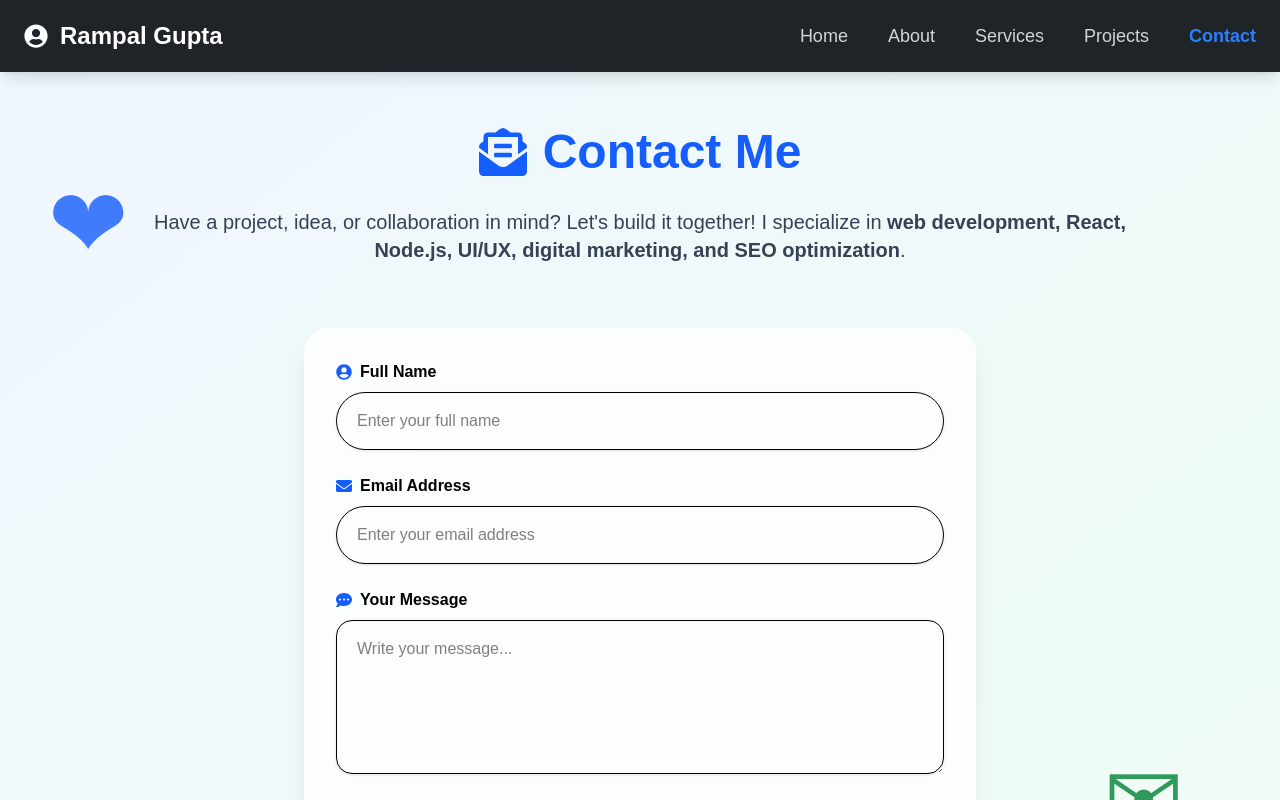
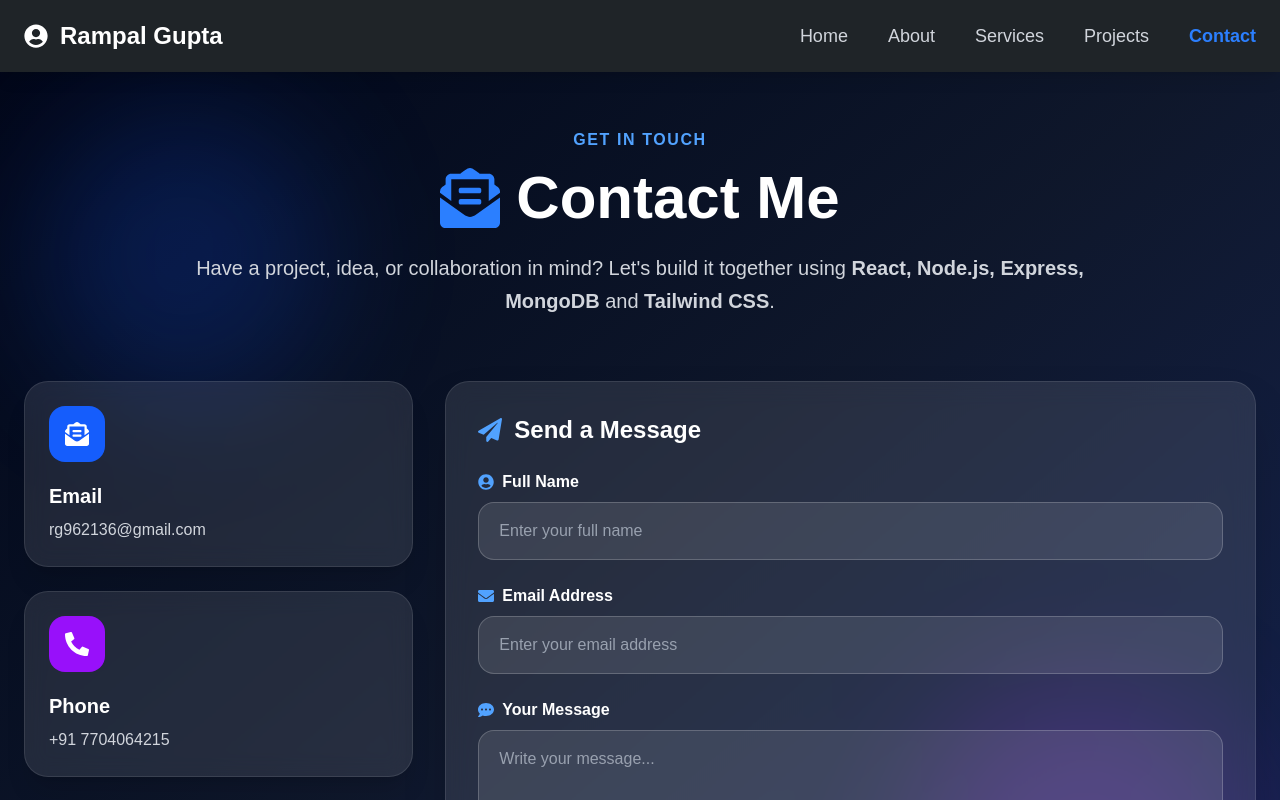
Before and after one commit to inspire-tech-rk/my-portfolio, a React (Vite) app in the folder client/: page /contact in a window 1280 px wide. Shown: the top 800 px of the page. Built offline with nearby package versions, Linux system fonts and the light colour scheme.

Commit message:
Fix production contact API URL

```diff
--- a/client/src/components/ContactForm.jsx
+++ b/client/src/components/ContactForm.jsx
@@ -17,10 +17,7 @@ export default function ContactForm() {
   const [loading, setLoading] = useState(false);
 
   const handleChange = (e) => {
-    setForm({
-      ...form,
-      [e.target.name]: e.target.value,
-    });
+    setForm({ ...form, [e.target.name]: e.target.value });
   };
 
   const handleSubmit = async (e) => {
@@ -46,12 +43,12 @@ export default function ContactForm() {
   };
 
   return (
-    <form
-      onSubmit={handleSubmit}
-      className="bg-white/80 backdrop-blur-md rounded-3xl shadow-xl p-8 max-w-2xl mx-auto"
-    >
-      <label className="font-bold flex items-center gap-2 mb-2">
-        <FaUserCircle className="text-blue-600" />
+   <form
+  onSubmit={handleSubmit}
+  className="w-full"
+>
+      <label className="font-semibold text-white flex items-center gap-2 mb-2">
+        <FaUserCircle className="text-blue-400" />
         Full Name
       </label>
 
@@ -62,11 +59,11 @@ export default function ContactForm() {
         onChange={handleChange}
         placeholder="Enter your full name"
         required
-        className="w-full mb-6 px-5 py-4 rounded-full border shadow focus:outline-blue-500"
+        className="w-full mb-6 px-5 py-4 rounded-2xl bg-white/10 border border-white/20 text-white placeholder-gray-400 focus:outline-none focus:border-blue-500"
       />
 
-      <label className="font-bold flex items-center gap-2 mb-2">
-        <FaEnvelope className="text-blue-600" />
+      <label className="font-semibold text-white flex items-center gap-2 mb-2">
+        <FaEnvelope className="text-blue-400" />
         Email Address
       </label>
 
@@ -77,11 +74,11 @@ export default function ContactForm() {
         onChange={handleChange}
         placeholder="Enter your email address"
         required
-        className="w-full mb-6 px-5 py-4 rounded-full border shadow focus:outline-blue-500"
+        className="w-full mb-6 px-5 py-4 rounded-2xl bg-white/10 border border-white/20 text-white placeholder-gray-400 focus:outline-none focus:border-blue-500"
       />
 
-      <label className="font-bold flex items-center gap-2 mb-2">
-        <FaCommentDots className="text-blue-600" />
+      <label className="font-semibold text-white flex items-center gap-2 mb-2">
+        <FaCommentDots className="text-blue-400" />
         Your Message
       </label>
 
@@ -92,13 +89,13 @@ export default function ContactForm() {
         placeholder="Write your message..."
         required
         rows="5"
-        className="w-full mb-6 px-5 py-4 rounded-2xl border shadow focus:outline-blue-500"
+        className="w-full mb-6 px-5 py-4 rounded-2xl bg-white/10 border border-white/20 text-white placeholder-gray-400 focus:outline-none focus:border-blue-500"
       />
 
       <button
         type="submit"
         disabled={loading}
-        className="w-full py-4 rounded-full text-white font-bold text-lg sm:text-xl bg-gradient-to-r from-blue-600 to-purple-700 hover:scale-105 transition flex items-center justify-center gap-3"
+        className="w-full py-4 rounded-2xl text-white font-bold text-lg bg-gradient-to-r from-blue-600 via-cyan-500 to-purple-600 hover:scale-105 duration-300 flex items-center justify-center gap-3 shadow-lg"
       >
         <FaPaperPlane />
         {loading ? "Sending..." : "Send Message"}
--- a/client/src/pages/Contact.jsx
+++ b/client/src/pages/Contact.jsx
@@ -1,35 +1,70 @@
 import ContactForm from "../components/ContactForm";
-import { FaEnvelopeOpenText } from "react-icons/fa";
+import {
+  FaEnvelopeOpenText,
+  FaPhoneAlt,
+  FaMapMarkerAlt,
+  FaPaperPlane,
+} from "react-icons/fa";
 
 export default function Contact() {
   return (
-    <section className="min-h-screen pt-32 pb-20 bg-gradient-to-br from-blue-50 to-green-50 relative overflow-hidden">
-      <div className="absolute left-12 top-44 text-blue-600 text-8xl opacity-80">
-        ❤
-      </div>
+    <section className="min-h-screen pt-32 pb-20 bg-gradient-to-br from-slate-950 via-slate-900 to-blue-950 relative overflow-hidden">
+      <div className="absolute top-28 left-10 w-72 h-72 bg-blue-600/20 rounded-full blur-3xl"></div>
+      <div className="absolute bottom-20 right-10 w-80 h-80 bg-purple-600/20 rounded-full blur-3xl"></div>
 
-      <div className="absolute right-24 bottom-32 text-green-700 text-8xl opacity-80">
-        ✉
-      </div>
+      <div className="max-w-7xl mx-auto px-5 sm:px-6 relative z-10">
+        <div className="text-center">
+          <p className="text-blue-400 font-semibold uppercase tracking-widest">
+            Get In Touch
+          </p>
 
-      <div className="max-w-7xl mx-auto px-6 relative z-10">
-        <h1 className="text-center text-5xl font-extrabold text-blue-600 flex items-center justify-center gap-4">
-          <FaEnvelopeOpenText />
-          Contact Me
-        </h1>
+          <h1 className="text-4xl sm:text-5xl md:text-6xl font-extrabold text-white mt-4 flex items-center justify-center gap-4">
+            <FaEnvelopeOpenText className="text-blue-500" />
+            Contact Me
+          </h1>
 
-        <p className="text-center text-gray-700 text-xl mt-8 max-w-5xl mx-auto">
-          Have a project, idea, or collaboration in mind? Let's build it
-          together! I specialize in{" "}
-          <b>
-            web development, React, Node.js, UI/UX, digital marketing, and SEO
-            optimization
-          </b>
-          .
-        </p>
+          <p className="text-gray-300 text-base sm:text-lg md:text-xl mt-6 max-w-4xl mx-auto leading-relaxed">
+            Have a project, idea, or collaboration in mind? Let's build it
+            together using <b>React, Node.js, Express, MongoDB</b> and{" "}
+            <b>Tailwind CSS</b>.
+          </p>
+        </div>
 
-        <div className="mt-16">
-          <ContactForm />
+        <div className="grid grid-cols-1 lg:grid-cols-3 gap-8 mt-16 items-start">
+          <div className="lg:col-span-1 space-y-6">
+            <div className="bg-white/10 border border-white/10 backdrop-blur-md rounded-3xl p-6 text-white shadow-xl">
+              <div className="w-14 h-14 bg-blue-600 rounded-2xl flex items-center justify-center text-2xl mb-5">
+                <FaEnvelopeOpenText />
+              </div>
+              <h3 className="text-xl font-bold">Email</h3>
+              <p className="text-gray-300 mt-2">rg962136@gmail.com</p>
+            </div>
+
+            <div className="bg-white/10 border border-white/10 backdrop-blur-md rounded-3xl p-6 text-white shadow-xl">
+              <div className="w-14 h-14 bg-purple-600 rounded-2xl flex items-center justify-center text-2xl mb-5">
+                <FaPhoneAlt />
+              </div>
+              <h3 className="text-xl font-bold">Phone</h3>
+              <p className="text-gray-300 mt-2">+91 7704064215</p>
+            </div>
+
+            <div className="bg-white/10 border border-white/10 backdrop-blur-md rounded-3xl p-6 text-white shadow-xl">
+              <div className="w-14 h-14 bg-cyan-600 rounded-2xl flex items-center justify-center text-2xl mb-5">
+                <FaMapMarkerAlt />
+              </div>
+              <h3 className="text-xl font-bold">Location</h3>
+              <p className="text-gray-300 mt-2">India</p>
+            </div>
+          </div>
+
+          <div className="lg:col-span-2 bg-white/10 border border-white/10 backdrop-blur-md rounded-3xl p-4 sm:p-6 md:p-8 shadow-2xl">
+            <div className="flex items-center gap-3 mb-6 text-white">
+              <FaPaperPlane className="text-blue-400 text-2xl" />
+              <h2 className="text-2xl font-bold">Send a Message</h2>
+            </div>
+
+            <ContactForm />
+          </div>
         </div>
       </div>
     </section>
```
